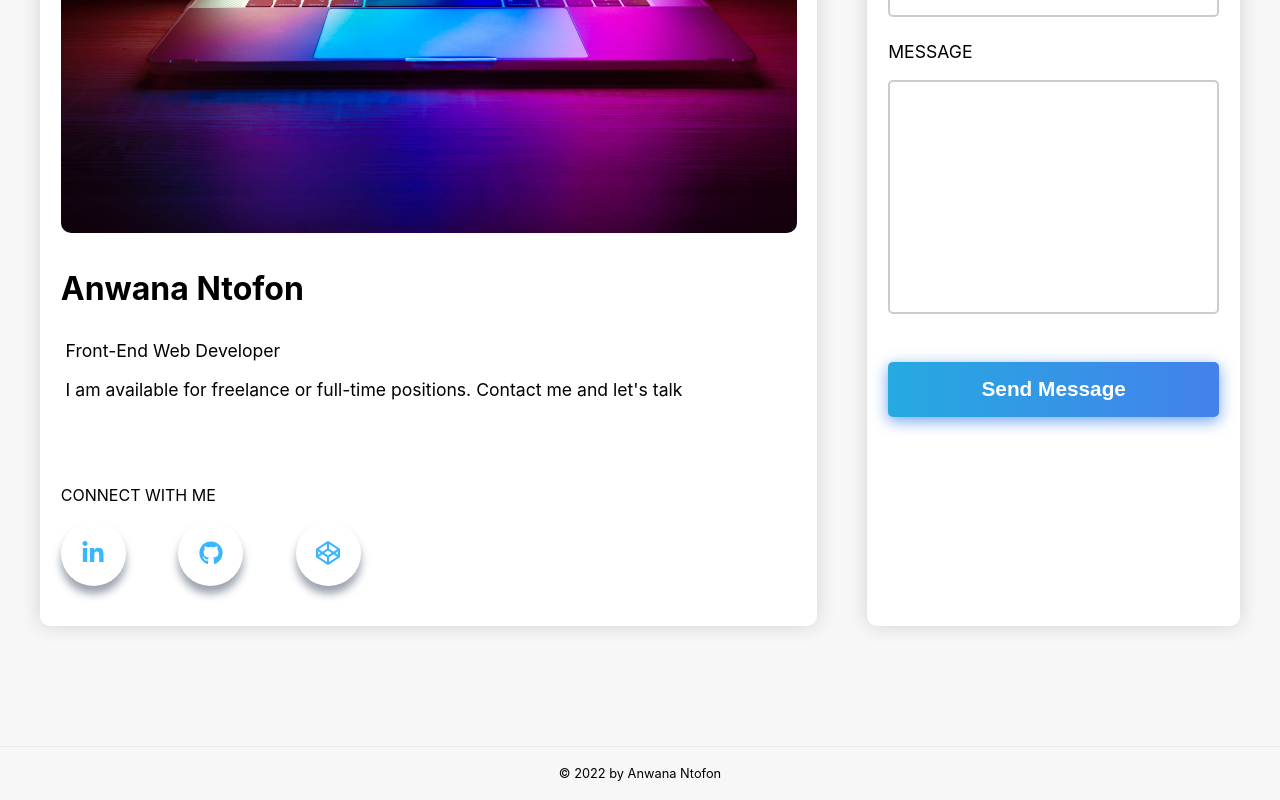
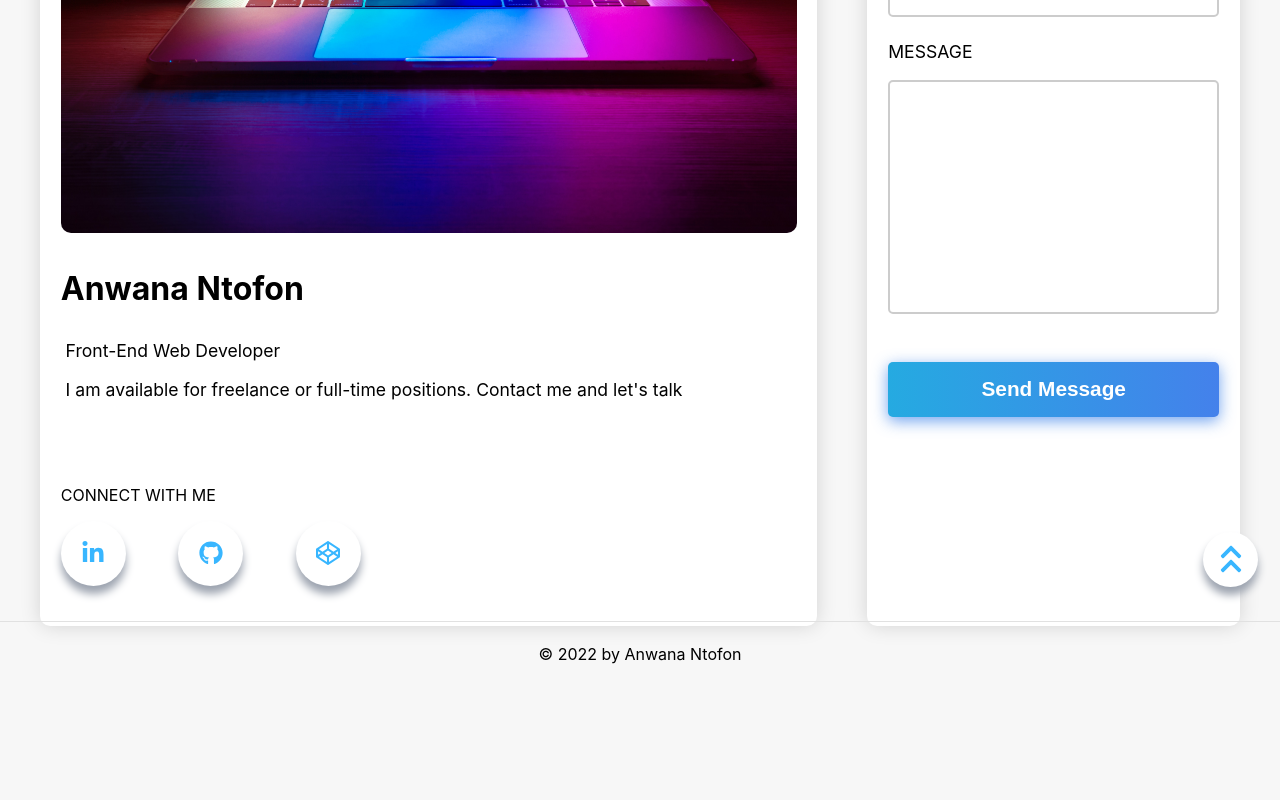
Before and after one commit to antofon/portfolio-v3, a Next.js app: page / in a window 1280 px wide. Shown: the part 4758-5558 px from the top of the page. After the commit the page ends 5445 px from the top, so only its background shows below. Built offline with nearby package versions, Linux system fonts and the light colour scheme.

Commit message:
Implementated back to top

```diff
--- a/components/BackToTop.tsx
+++ b/components/BackToTop.tsx
@@ -2,9 +2,13 @@ import Link from 'next/link';
 import { FaChevronUp } from 'react-icons/fa';
 import backToTopStyles from '../styles/BackToTop.module.css';
 
-const BackToTop = () => {
+interface BackToTop {
+  visible: string;
+}
+
+const BackToTop = ({ visible }: BackToTop) => {
   return (
-    <div className={backToTopStyles.container}>
+    <div className={backToTopStyles.container} style={{ display: visible }}>
       <Link href="/">
         <div className={backToTopStyles.chevronContainer}>
           <FaChevronUp />
--- a/components/Footer.tsx
+++ b/components/Footer.tsx
@@ -1,14 +1,36 @@
+import { useState, useEffect } from 'react';
 import footerStyles from '../styles/Footer.module.css';
 import BackToTop from './BackToTop';
 
 const Footer = () => {
+  const [visible, setVisible] = useState('none');
+
+  const handleScroll = () => {
+    const bottom =
+      Math.ceil(window.innerHeight + window.scrollY + 200) >=
+      document.documentElement.scrollHeight;
+
+    if (bottom) {
+      setVisible('flex');
+    } else {
+      setVisible('none');
+    }
+  };
+
+  useEffect(() => {
+    window.addEventListener('scroll', handleScroll, {
+      passive: true,
+    });
+
+    return () => {
+      window.removeEventListener('scroll', handleScroll);
+    };
+  }, []);
   return (
-    // <>
-      <footer className={footerStyles.footer}>
-      {/* <BackToTop /> */}
-        <p className={footerStyles.footerText}>© 2022 by Anwana Ntofon</p>
-      </footer>
-    // {/* </> */}
+    <footer className={footerStyles.footer}>
+      <BackToTop visible={visible} />
+      <p className={footerStyles.footerText}>© 2022 by Anwana Ntofon</p>
+    </footer>
   );
 };
 
--- a/styles/BackToTop.module.css
+++ b/styles/BackToTop.module.css
@@ -12,37 +12,47 @@
   font-size: 24px;
   display: flex;
   position: absolute;
-  bottom: 90px;
+  bottom: 85px;
   justify-content: center;
   align-items: center;
-  width: 65px;
-  height: 65px;
+  width: 55px;
+  height: 55px;
   cursor: pointer;
   box-shadow: 0 8px 9px #9ca3af;
   transition: all 0.3s;
 }
 
 .chevronContainer {
-    display:flex;
-    flex-direction: column;
-    padding-top:10px;
+  display: flex;
+  flex-direction: column;
+  padding-top: 10px;
+  font-size: 1.5rem;
+}
 
-}
 .container:hover {
   transform: scale(1.05);
 }
 
+.bottomChevron {
+  position: relative;
+  bottom: 10px;
+}
 
-.bottomChevron {
-    position: relative;
-    bottom:10px;
+
+@media screen and (min-width: 768px) {
+  .container {
+    bottom: 100px;
+  }
 }
 
 @media screen and (min-width: 1008px) {
-    .container {
+  .container {
+    left: 92%;
+  }
+}
 
-        left: 94%;
-
-      }
-
+@media screen and (min-width: 1200px) {
+  .container {
+    left: 94%;
+  }
 }
--- a/styles/Footer.module.css
+++ b/styles/Footer.module.css
@@ -1,14 +1,14 @@
 .footer {
   display: flex;
   flex: 1;
-  padding: 1.2rem 0;
-  border-top: 1px solid #eaeaea;
-  /* border-top: 1px solid #cccaca; */
+  padding: 1.3rem 0;
+  border-top: 1px solid #e1e1e1;
   justify-content: center;
   align-items: center;
-  margin-top: 2rem;
+  margin-top: 4.5rem;
   height: auto;
-  /* For back to top: position: relative; */
+  /* For back to top:  */
+  position: relative;
 }
 
 .footerText {
@@ -20,10 +20,22 @@
   .footer {
     margin-top: 40rem;
   }
+
+  .footerText {
+    margin: 0;
+    font-size: 1rem;
+  }
+}
+
+@media screen and (min-width: 900px) {
+  .footer {
+    margin-top: 44rem;
+    padding: 1.4rem 0;
+  }
 }
 
 @media screen and (min-width: 1008px) {
   .footer {
-    margin: 400px 0 0 0;
+    margin: 275px 0 0 0;
   }
 }
```
